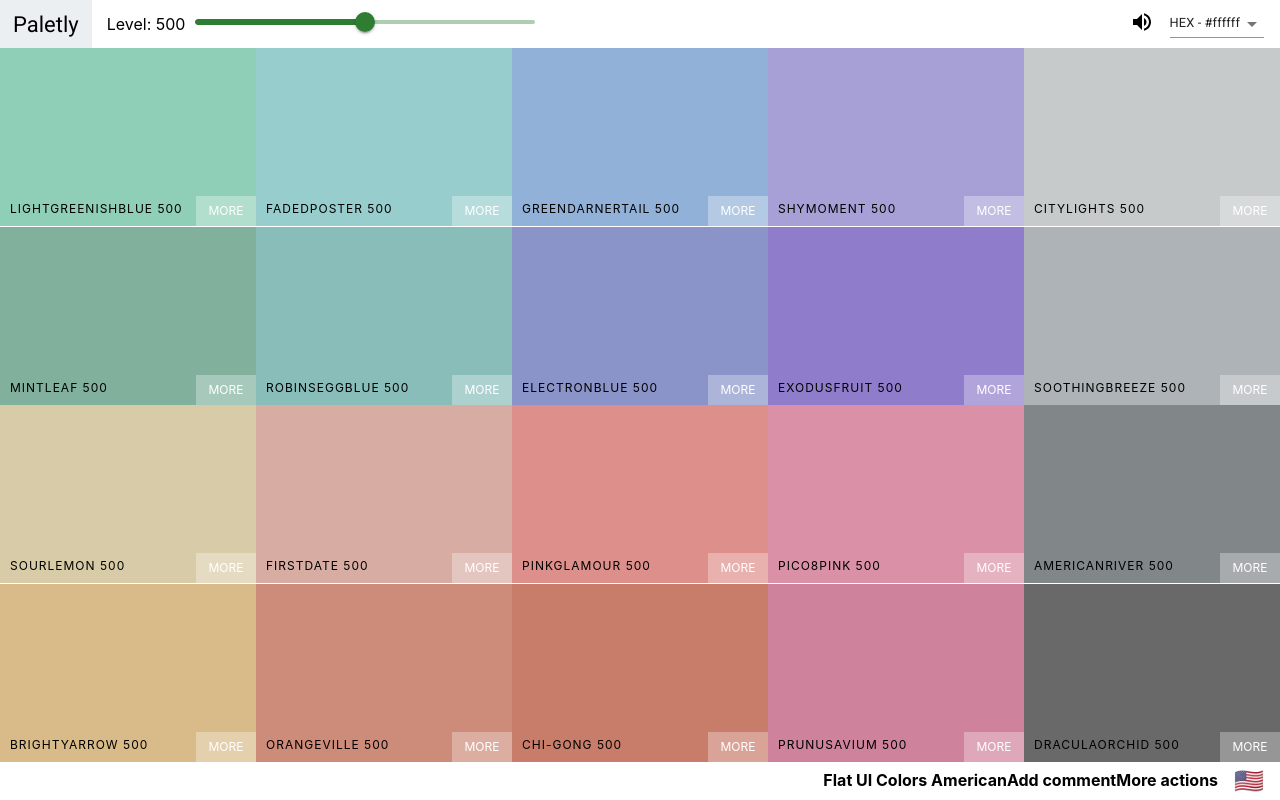
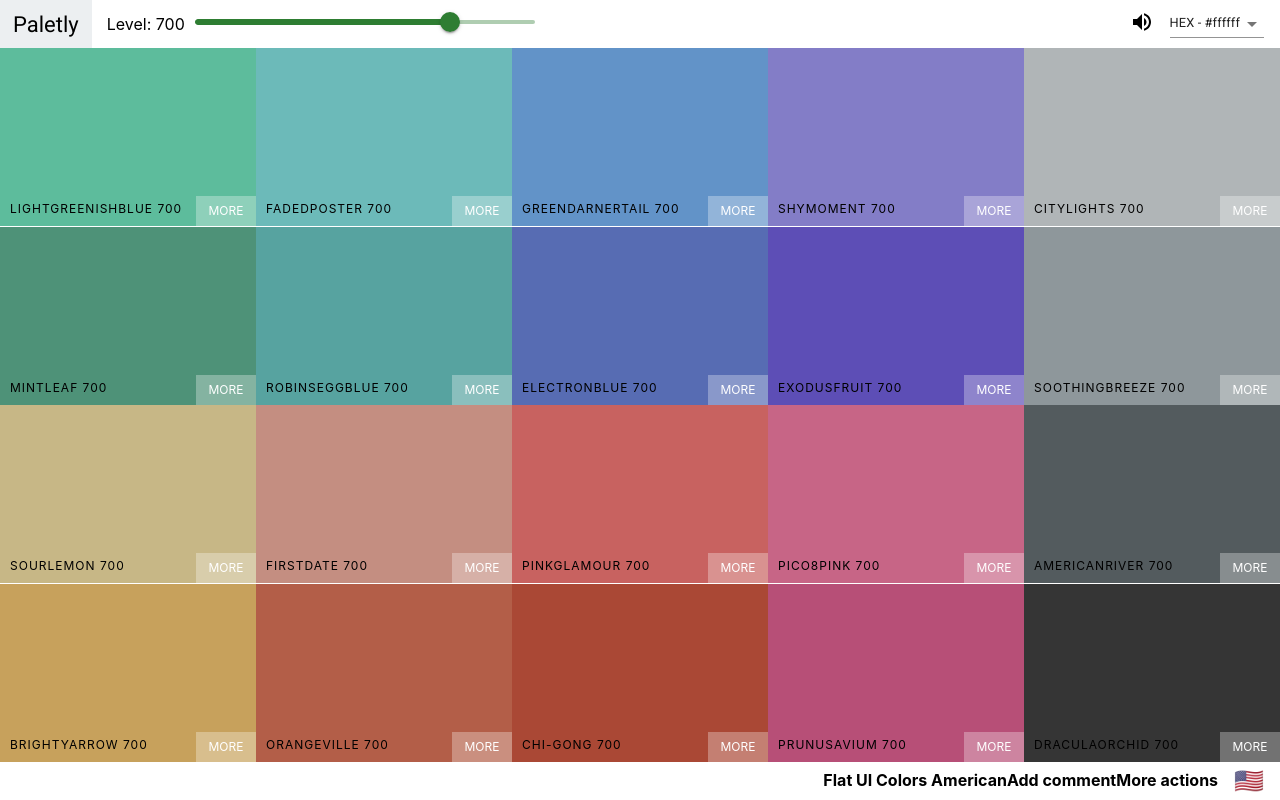
Before and after one commit to JunaidQureshi05/Paletly, a React (Create React App) app: page /palette/flat-ui-colors-american in a window 1280 px wide. Built offline with nearby package versions, Linux system fonts and the light colour scheme.

Commit message:
change default level to 700

```diff
--- a/src/pages/PalettePage/index.tsx
+++ b/src/pages/PalettePage/index.tsx
@@ -12,7 +12,7 @@ const PalettePage = () => {
   const { id } = useParams();
   const palette: Palette = seedColor.find((item) => item.id === id)!;
   const generatedPalette: GeneratedPallete = generatePalette(palette);
-  const [level, setLevel] = useState<number>(500);
+  const [level, setLevel] = useState<number>(700);
   const [colorFormat, setColorFormat] = useState<ColorFormat>(ColorFormat.HEX);
   const { paletteName, emoji, colors } = generatedPalette;
   const [isSoundOn, setIsSoundOn] = useState<boolean>(true);
```
